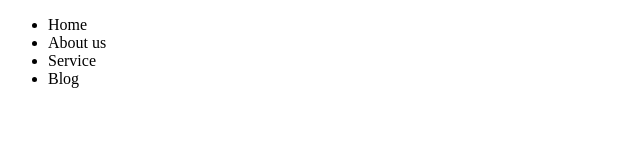
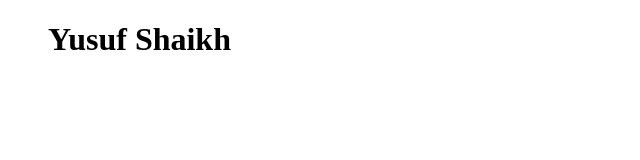
Before and after one commit to yusufbigweb/javascript-dom, a plain HTML site: page index.html in a window 1280 px wide. Shown: the whole page, without its empty margins (0-640 px from the left). Drawn offline with Linux system fonts and the light colour scheme.

Commit message:
Update - innnerHTML

```diff
--- a/dom.js
+++ b/dom.js
@@ -19,8 +19,8 @@
 // 5. Mainpulating HTML Elements
 
     //  1.createElement() ✅
-    //  2.appendChild()
-    //  3.textContent
+    //  2.appendChild() ✅
+    //  3.textContent() ✅
     //  4.innerHTML()
     //  5.after()
     //  6.append()
--- a/index.html
+++ b/index.html
@@ -12,7 +12,7 @@
         <li>Home</li>
         <li>About us</li>
         <li>Service</li>
-        <li>Blog</li>
+        <li style="display: none;">Blog</li>
     </ul>
 
 
--- a/work-dom.js
+++ b/work-dom.js
@@ -64,3 +64,18 @@
         // list.innerHTML = "Contect";
         // menu.appendChild(list)
         // console.log(menu)
+
+        // textContent() ====================================
+
+        //     const menu = document.getElementById('menu')
+        //     const list = document.createElement('li')
+        //     list.innerHTML ="Contact"
+        //     menu.appendChild(list)
+        //  /* textContent */ console.log(menu.textContent) // this only text display on console
+        // /* innerText */ console.log(menu.innerText) // this innerText showing only display text formate but after appeid style just like display none his on console not shoing  console and textContent are show anything on content
+
+        // innerHTML() ====================================
+
+        const menu = document.getElementById('menu')
+        menu.innerHTML = '<h1>Yusuf Shaikh</h1>';
+        console.log(menu)
```
